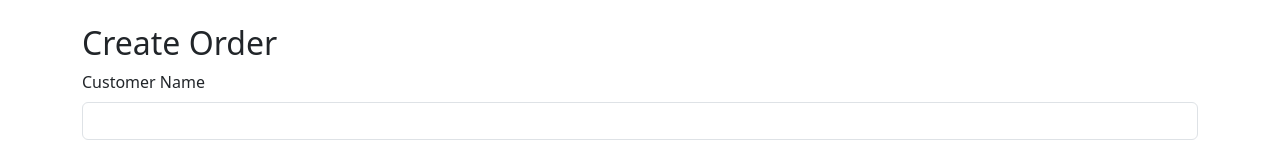
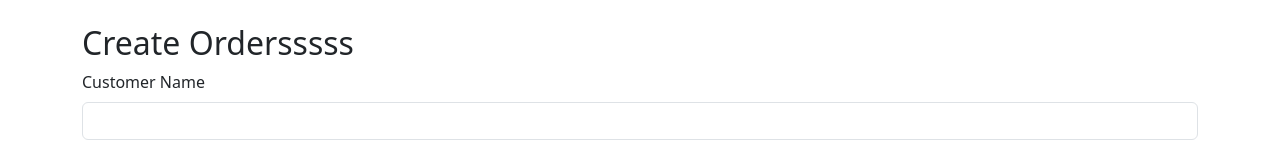
Before and after one commit to starsoft5/convey08, a React (Create React App) app: page / in a window 1280 px wide. Shown: the top 160 px of the page. Built offline with nearby package versions, Linux system fonts and the light colour scheme.

Commit message:
updates02

```diff
--- a/src/component/order/order.tsx
+++ b/src/component/order/order.tsx
@@ -66,7 +66,7 @@ const OrderForm: React.FC = () => {
 
   return (
     <div className="container mt-4">
-      <h2>Create Order</h2>
+      <h2>Create Ordersssss</h2>
       <form onSubmit={handleSubmit}>
         <div className="mb-3">
           <label className="form-label">Customer Name</label>
```
